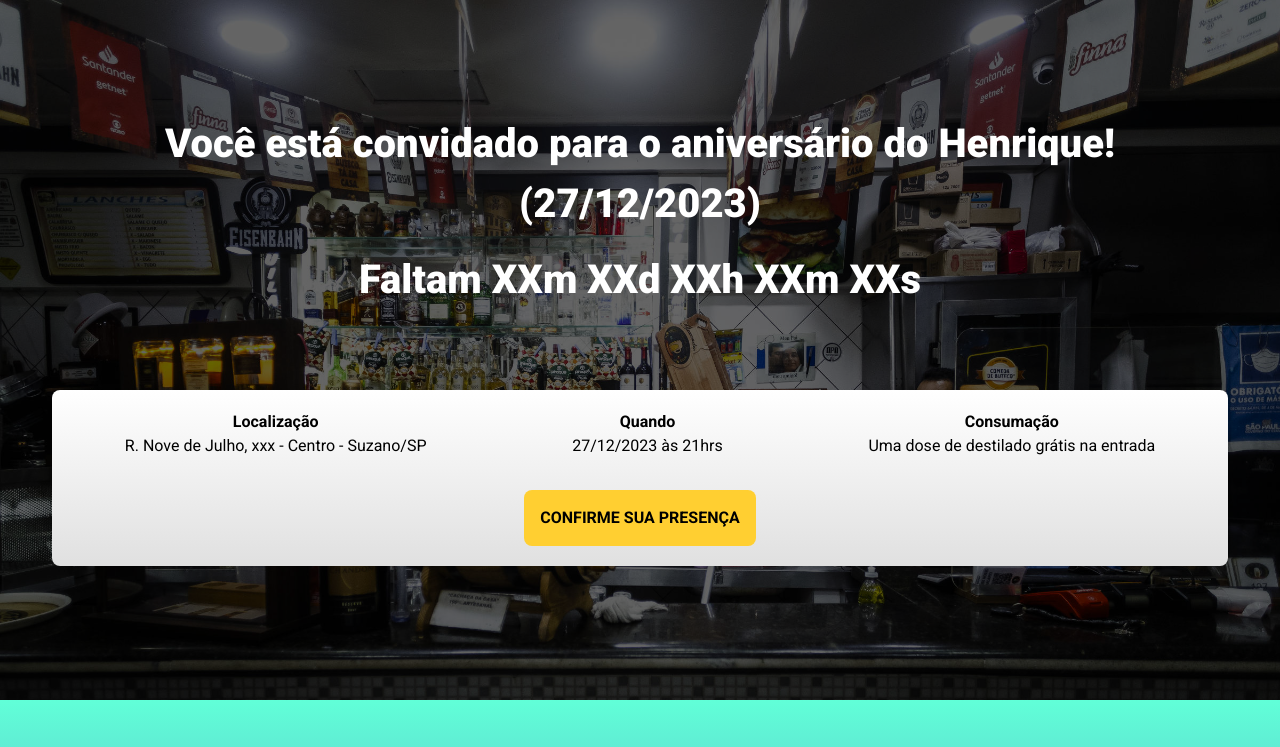
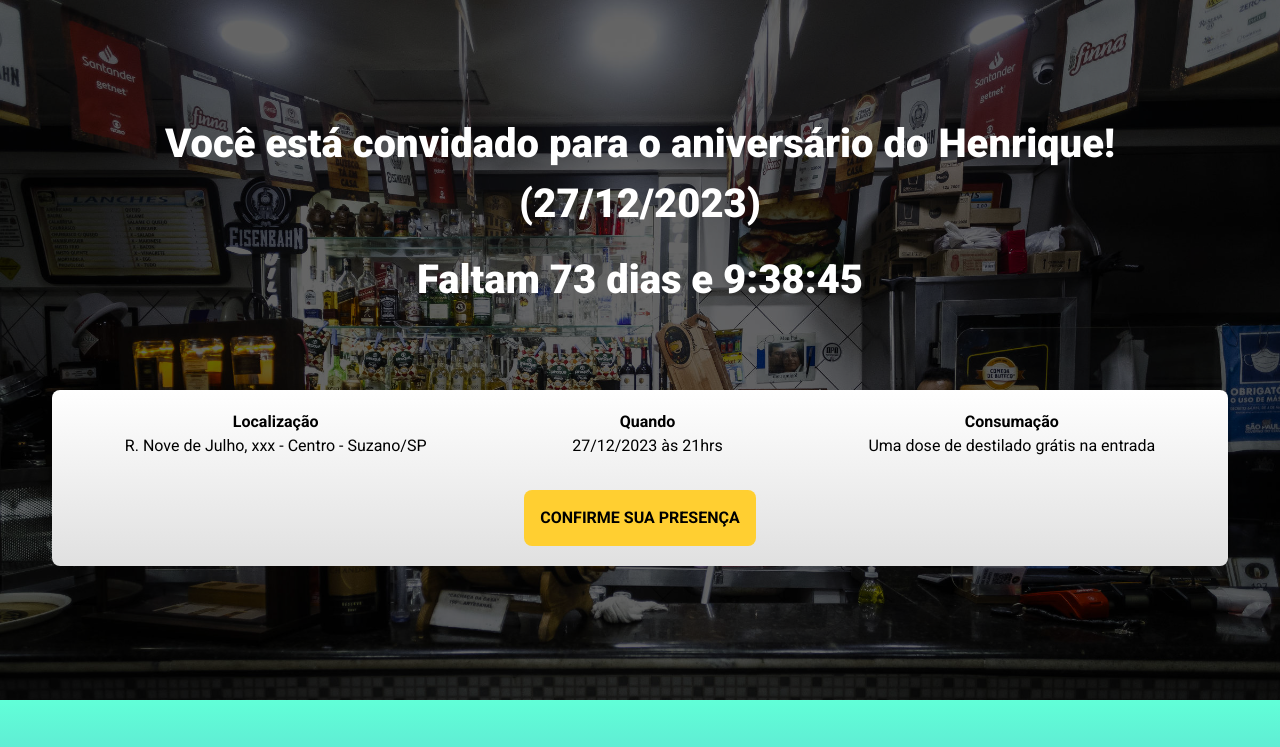
Before and after one commit to hsanfilippo/bday_counter_clock, a website built with Parcel: page src/index.html in a window 1280 px wide. Shown: the top 747 px of the page. Built offline with nearby package versions, Linux system fonts and the light colour scheme.

Commit message:
countdown set on main.js

```diff
--- a/src/index.html
+++ b/src/index.html
@@ -14,7 +14,7 @@
         <div class="container">
             <div class="hero__header">
                 <p class="hero__header__title">Você está convidado para o aniversário do Henrique! <br>(27/12/2023)</p>
-                <p  class="hero__header__title">Faltam <span>XXm XXd XXh XXm XXs</span></p>
+                <p  class="hero__header__title">Faltam <span id="clock"></span></p>
             </div>
             <div class="hero__info container">
                 <ul class="hero__info__items">
--- a/src/scripts/main.js
+++ b/src/scripts/main.js
@@ -1,4 +1,23 @@
 AOS.init();
 
-const bDay = new Date("Dec 27, 2023, 21:00:00");
-const bDayStamp = bDay.getTime();
+const bday = new Date("Dec 27, 2023, 21:00:00");
+const bdayStamp = bday.getTime();
+
+const countdown = setInterval(function() {
+    const actualTime = new Date();
+    const actualTimeStamp = actualTime.getTime();
+
+    const bdayTimeLeft = bdayStamp - actualTimeStamp;
+
+    const msDay = 1000 * 60 * 60 * 24;
+    const msHour = 1000 * 60 * 60;
+    const msMin = 1000 * 60;
+
+    const daysTillbday = Math.floor(bdayTimeLeft / msDay);
+    const hrsTillbday = Math.floor((bdayTimeLeft % msDay) / msHour);
+    const mntTillbday = Math.floor((bdayTimeLeft % msHour) / msMin);
+    const secTillbday = Math.floor((bdayTimeLeft % msMin) / 1000);
+
+    console.log(secTillbday);
+    document.getElementById('clock').innerHTML = `${daysTillbday} dias e ${hrsTillbday}:${mntTillbday}:${secTillbday}`
+}, 1000);
```
